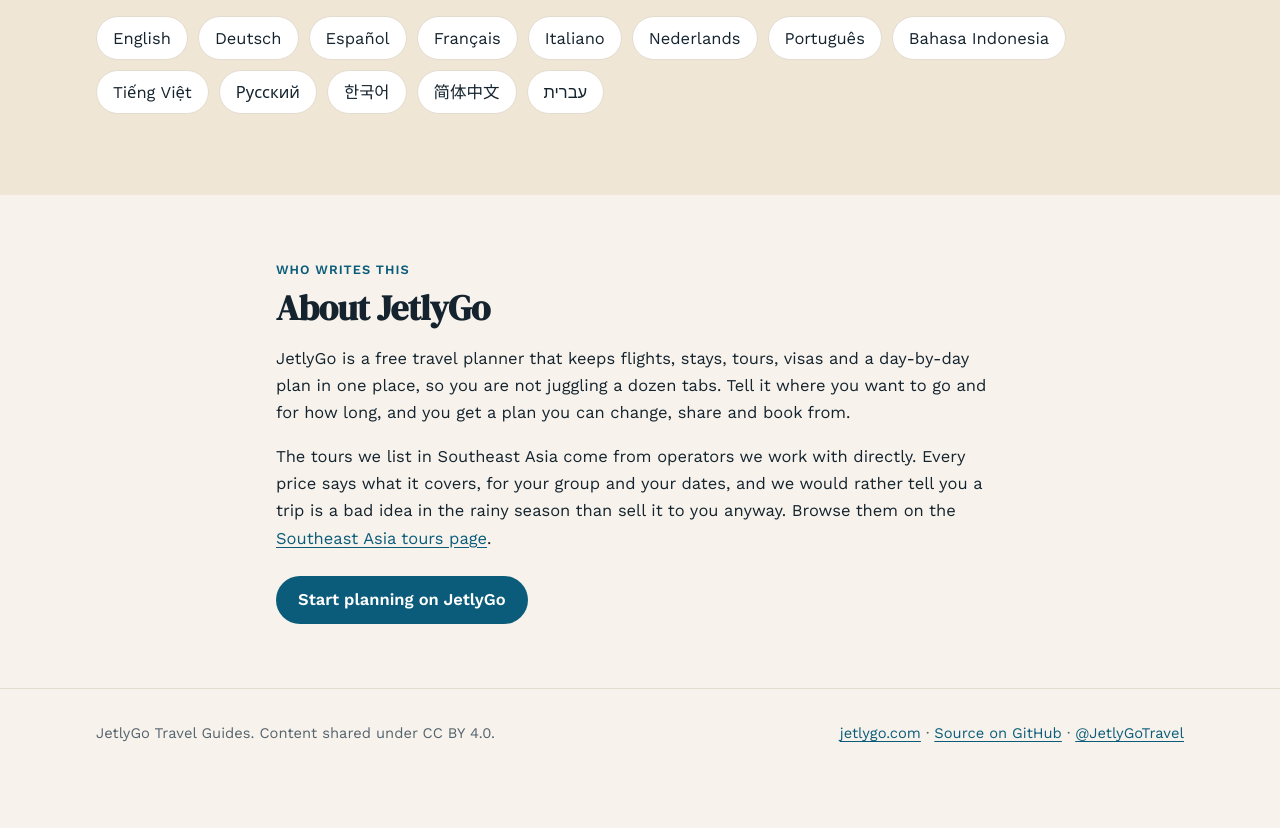
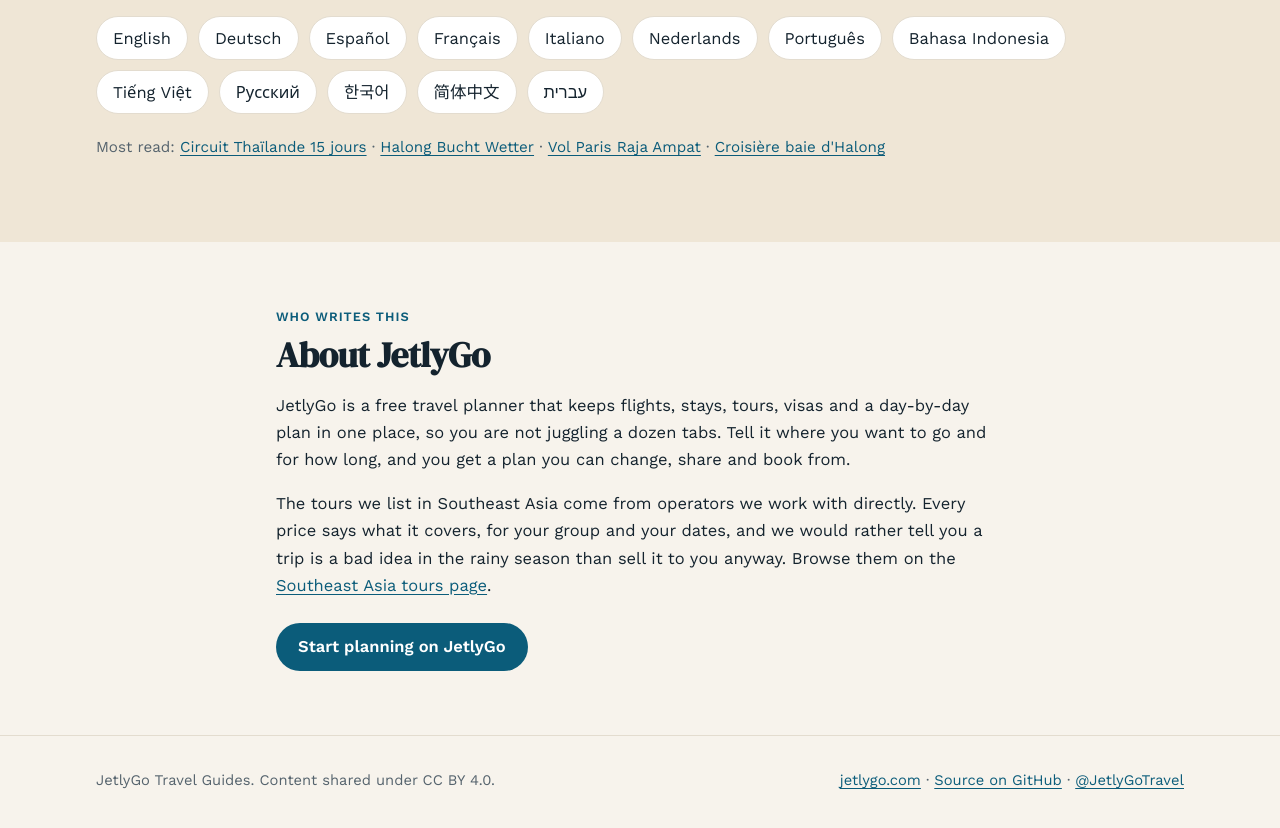
Before and after one commit to jetlygo/jetlygo.github.io, a plain HTML site: page index.html in a window 1280 px wide. Shown: the part 5900-6728 px from the top of the page. Before the commit the page ends 6693 px from the top, so only its background shows below. Drawn offline with nearby package versions, Linux system fonts and the light colour scheme.

Commit message:
Link the most-read guides from the home page

```diff
--- a/index.html
+++ b/index.html
@@ -143,6 +143,8 @@ details p{margin:0 0 16px;color:var(--muted)}
 /* languages */
 .langs{display:flex;flex-wrap:wrap;gap:10px;margin-top:22px;padding:0;list-style:none}
 .langs a{display:inline-flex;align-items:center;min-height:44px;padding:0 16px;border:1px solid var(--line);border-radius:999px;background:var(--surface);text-decoration:none;color:var(--ink)}
+.most-read{margin-top:18px;color:var(--muted);font-size:.95rem;line-height:2}
+.most-read a{color:var(--accent)}
 .langs a:hover{border-color:var(--accent);color:var(--accent)}
 
 footer{border-top:1px solid var(--line);padding:32px 0 48px;color:var(--muted);font-size:.92rem}
@@ -376,6 +378,7 @@ footer .wrap{display:flex;flex-wrap:wrap;justify-content:space-between;gap:12px}
       <li><a href="https://jetlygo.github.io/southeast-asia-travel-guide/dongnanya-lvyou.html" hreflang="zh">简体中文</a></li>
       <li><a href="https://jetlygo.github.io/southeast-asia-travel-guide/tiyulim-drom-mizrach-asia.html" hreflang="he">עברית</a></li>
     </ul>
+    <p class="most-read">Most read: <a href="https://jetlygo.github.io/southeast-asia-travel-guide/circuit-thailande.html" hreflang="fr" lang="fr">Circuit Thaïlande 15 jours</a> · <a href="https://jetlygo.github.io/southeast-asia-travel-guide/halong-bucht.html" hreflang="de" lang="de">Halong Bucht Wetter</a> · <a href="https://jetlygo.github.io/southeast-asia-travel-guide/raja-ampat-voyage.html" hreflang="fr" lang="fr">Vol Paris Raja Ampat</a> · <a href="https://jetlygo.github.io/southeast-asia-travel-guide/croisiere-baie-dhalong.html" hreflang="fr" lang="fr">Croisière baie d'Halong</a></p>
   </div>
 </section>
 
```
